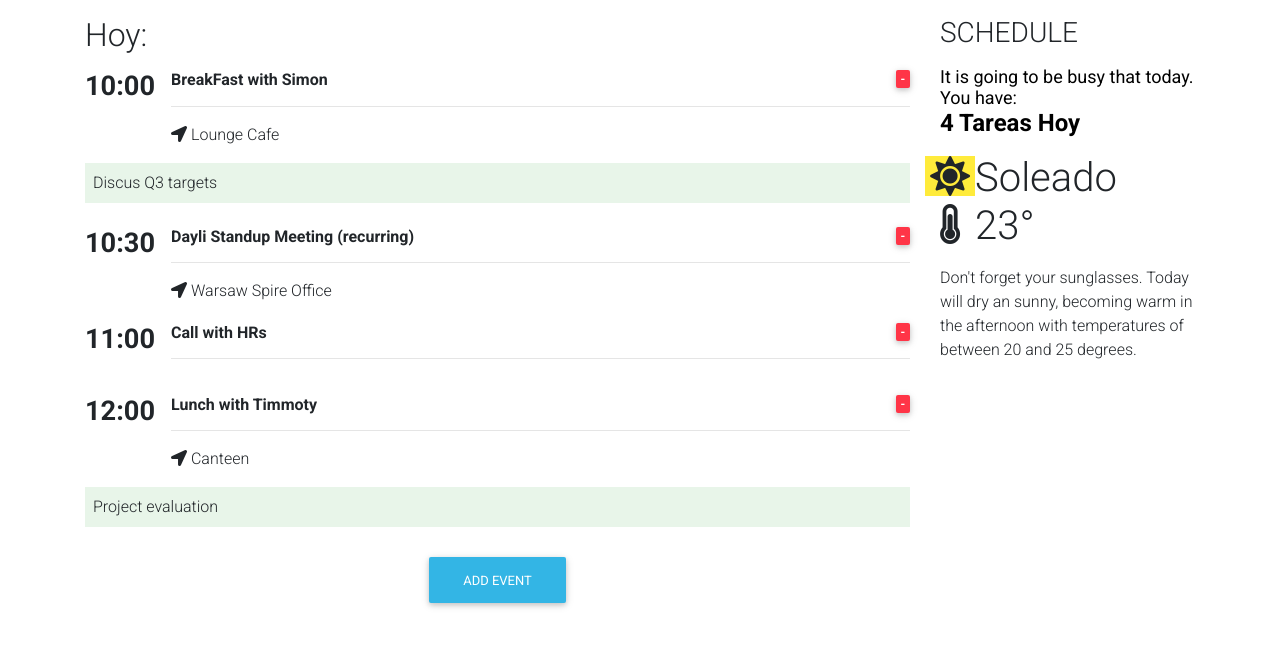
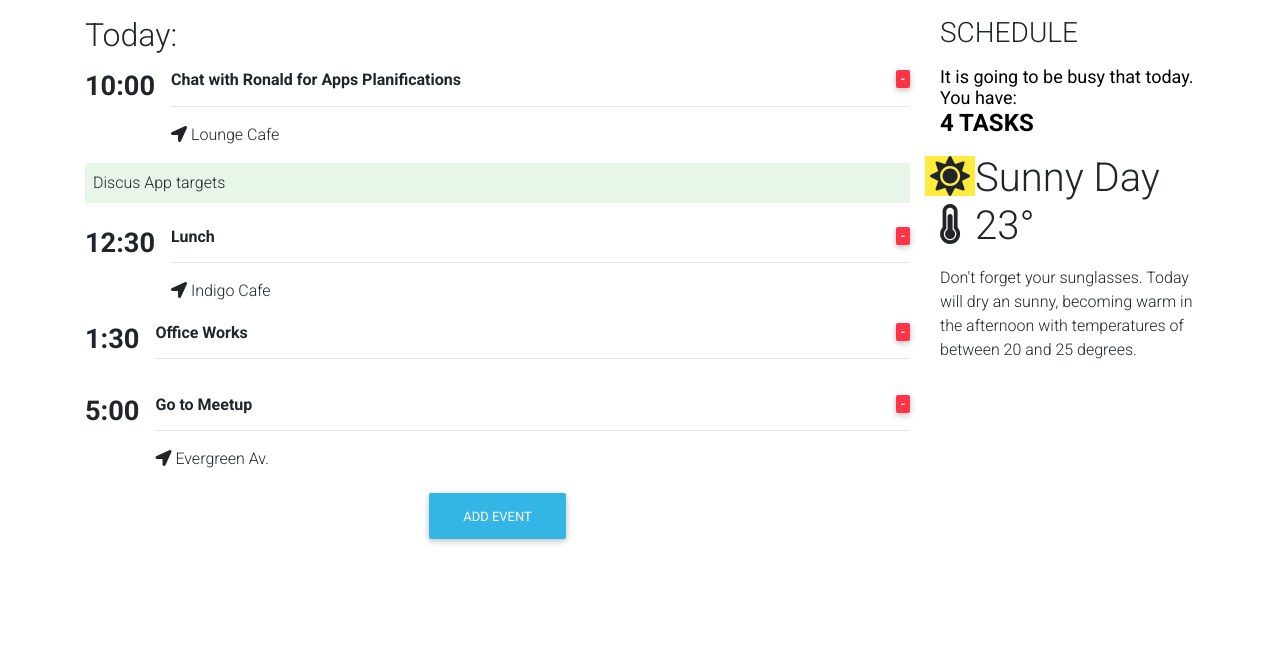
Before and after one commit to arcav/react-mdb-agenda, a React (Create React App) app: page / in a window 1280 px wide. Shown: the top 646 px of the page. Built offline with nearby package versions, Linux system fonts and the light colour scheme.

Commit message:
data modifications

```diff
--- a/src/App.js
+++ b/src/App.js
@@ -72,7 +72,7 @@ class App extends Component {
         <MDBContainer>
           <MDBRow>
             <MDBCol md="9" className="mb-r">
-              <h2 className="text-upercase my-3"> Hoy:</h2>
+              <h2 className="text-upercase my-3"> Today:</h2>
               <div id="events">
                 {this.state.events.map(event => (
                   <Event
--- a/src/Data/Data.json
+++ b/src/Data/Data.json
@@ -2,26 +2,25 @@
 	{
 	  "id": 1,
 	  "time": "10:00",
-	  "title": "BreakFast with Simon",
+	  "title": " Chat with Ronald for Apps Planifications",
 	  "location": "Lounge Cafe",
-	  "description": "Discus Q3 targets"
+	  "description": "Discus App targets"
 	},
 	{
 	  "id": 2,
-	  "time": "10:30",
-	  "title": "Dayli Standup Meeting (recurring)",
-	  "location": "Warsaw Spire Office"
+	  "time": "12:30",
+	  "title": "Lunch",
+	  "location": "Indigo Cafe"
 	},
 	{
 	  "id": 3,
-	  "time": "11:00",
-	  "title": "Call with HRs"
+	  "time": "1:30",
+	  "title": "Office Works "
 	},
 	{
 	  "id":4,
-	  "time": "12:00",
-	  "title": "Lunch with Timmoty",
-	  "location": "Canteen",
-	  "description": "Project evaluation"
+	  "time": "5:00",
+	  "title": "Go to Meetup",
+	  "location": "Evergreen Av. "
 	}
   ]
--- a/src/components/RightSection.js
+++ b/src/components/RightSection.js
@@ -12,7 +12,7 @@ const rightSection = (props) => {
           It is going to be busy that today. You have: <br />
         </b>
         <b style={{color: "black", fontWeight: "bold", fontSize: "x-large"}}>
-          {props.events} Tareas Hoy
+          {props.events} TASKS
         </b>
       </h6>
     </div>
--- a/src/components/Thermometer.js
+++ b/src/components/Thermometer.js
@@ -9,7 +9,7 @@ const thermometer = () => {
                   <MDBCol xs="3" className="text-center">
                     <MDBIcon icon="sun yellow" fixed />
                   </MDBCol>
-                  <MDBCol xs="9">Soleado</MDBCol>
+                  <MDBCol xs="9">Sunny Day</MDBCol>
                 </MDBRow>
                 <MDBRow>
                   <MDBCol xs="3" className="text-center">
```
Also changed, not shown: src/components/EventBadge.js (indentation only).
